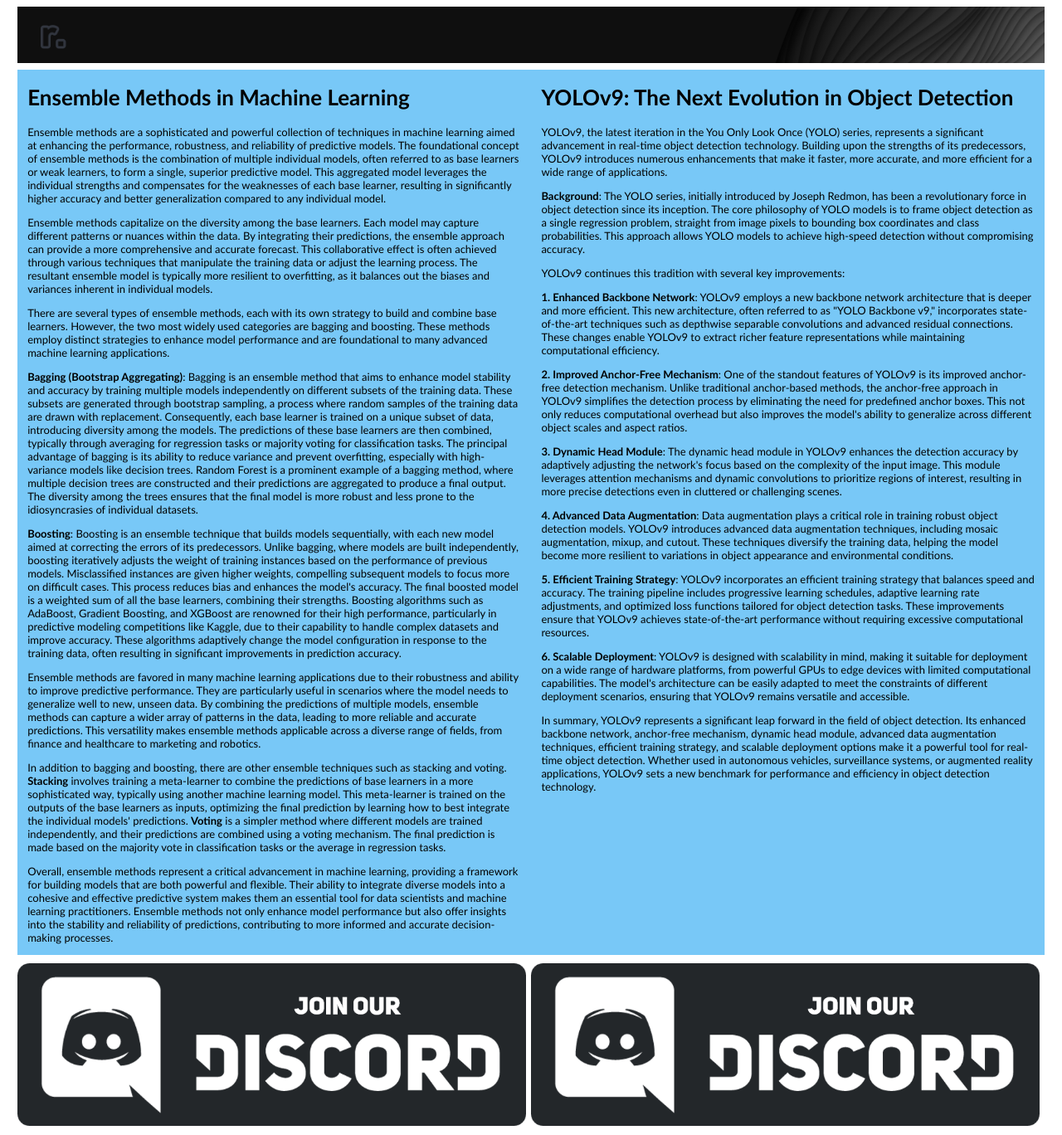
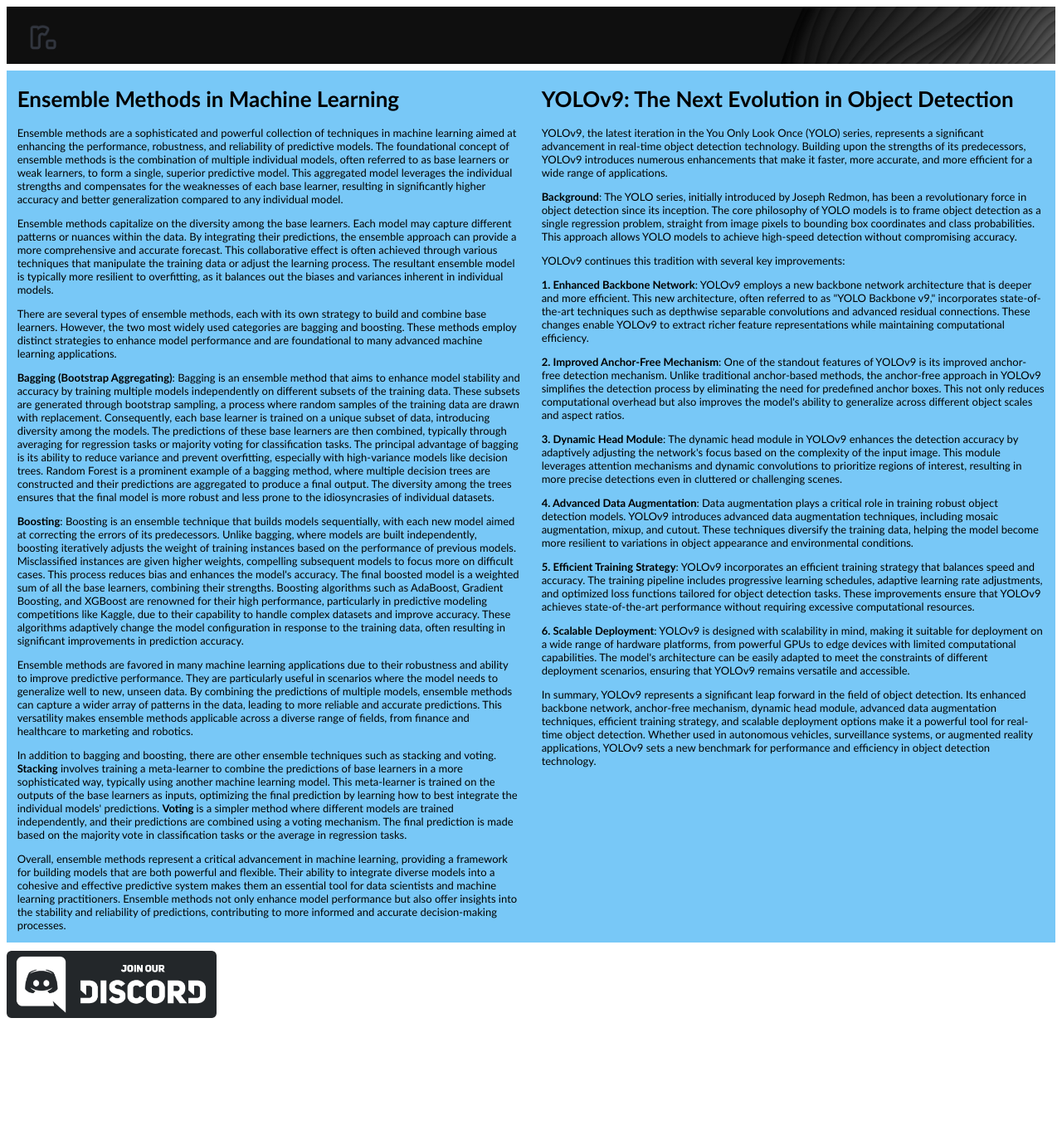
Before and after one commit to k-nvme/Refinelab-web, a plain HTML site: page index.html in a window 1280 px wide. Shown: the whole page at 83% size. After the commit the page ends 1238 px from the top, so only its background shows below. Drawn offline with Linux system fonts and the light colour scheme.

Commit message:
homepage/fix layout

```diff
--- a/Assets/css/style.css
+++ b/Assets/css/style.css
@@ -1,8 +1,13 @@
 body {
-    padding-left: 1%;
-    padding-right: 1%;
+    /* padding-left: 1%;
+    padding-right: 1%; */
     font-size: small;
     font-family:'Trebuchet MS', 'Lucida Sans Unicode', 'Lucida Grande', 'Lucida Sans', Arial, sans-serif;
+}
+
+.banner {
+    margin-bottom: 5px;
+
 }
 
 .navTop {
@@ -31,7 +36,42 @@ body {
 }
 
 .cta {
-    display: flex;
-    justify-content: space-between;
+    display: flexbox;
+    flex-direction: column-reverse;
+    justify-content: space-around;
     height: auto;
 }
+
+.discordBoard {
+
+}
+
+.cta-discord {
+    width: 20%;
+    height: auto;
+}
+
+
+/* Mobile view adjustments */
+@media screen and (max-width: 768px) {
+    .cta-discord {
+        width: 40%; /* Increase the width to make it larger on mobile */
+    }
+    .cnt-board {
+        align-items: stretch;
+    }
+    /* .cnt-text {
+        width: 100%;
+    }
+    .discordBoard {
+        width: 200%;
+    }
+    .banner {
+        width: 102%;
+    }
+    body {
+        display: ;
+        font-size: medium;
+        padding-right: 10px;
+    }  */
+}
--- a/index.html
+++ b/index.html
@@ -23,7 +23,9 @@
 
 <body>
 
-    <div style="margin-bottom: 5px"><img src="./Assets/img/Banner3.jpg" alt="Yolov9 Object Detection" style="width: 100%; height: auto;" href="https://www.linkedin.com/in/nguyenvu20/"></div>
+    <div class="banner">
+        <img src="./Assets/img/Banner3.jpg" alt="Yolov9 Object Detection" style="width: 100%; height: auto;" href="https://www.linkedin.com/in/nguyenvu20/">
+    </div>
     <!-- <div style="margin-bottom: 5px"><img src="./Assets/img/Banner3.jpg" alt="Yolov9 Object Detection" style="width: 100%; height: auto;" href="https://www.linkedin.com/in/nguyenvu20/"></div> -->
 
     <div class="nav"></div>
@@ -56,12 +58,9 @@
         </div>
     </div>
 
-    <div class="cta">
-        <a href="https://discord.gg/kx3EbNm4wm"><img src="./Assets/img/cta-discord.png" alt="Join Our Discord" style="width: 99%; height: auto;" href=""></a>
-        <a href="https://discord.gg/kx3EbNm4wm"><img src="./Assets/img/cta-discord.png" alt="Join Our Discord" style="width: 99%; height: auto;" href=""></a>
-    </div>
-
-
+    <a href="https://discord.gg/kx3EbNm4wm">
+        <img src="./Assets/img/cta-discord.png" alt="Join Our Discord" class="cta-discord">
+    </a>
 
 </body>
 </html>
```
